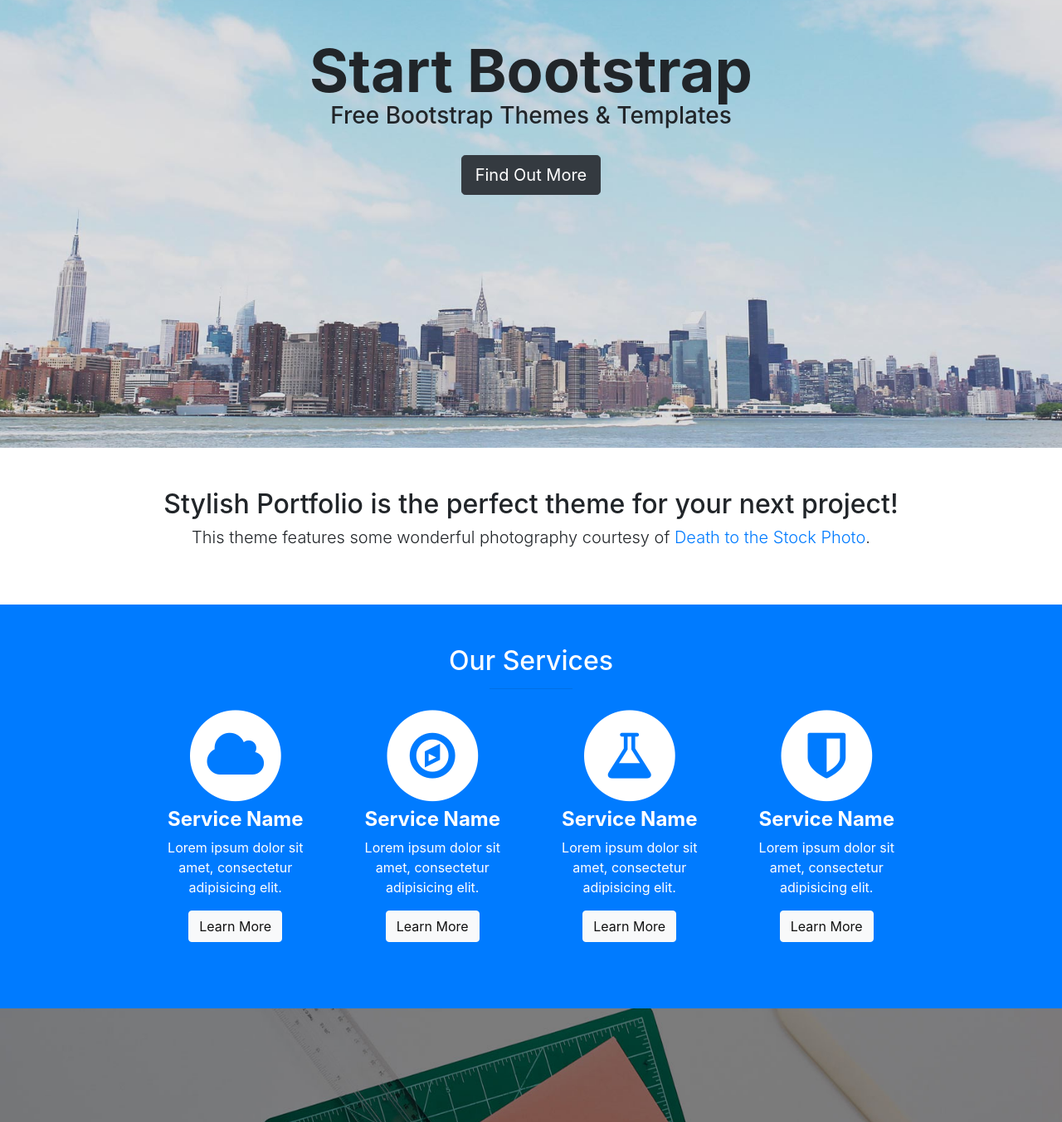
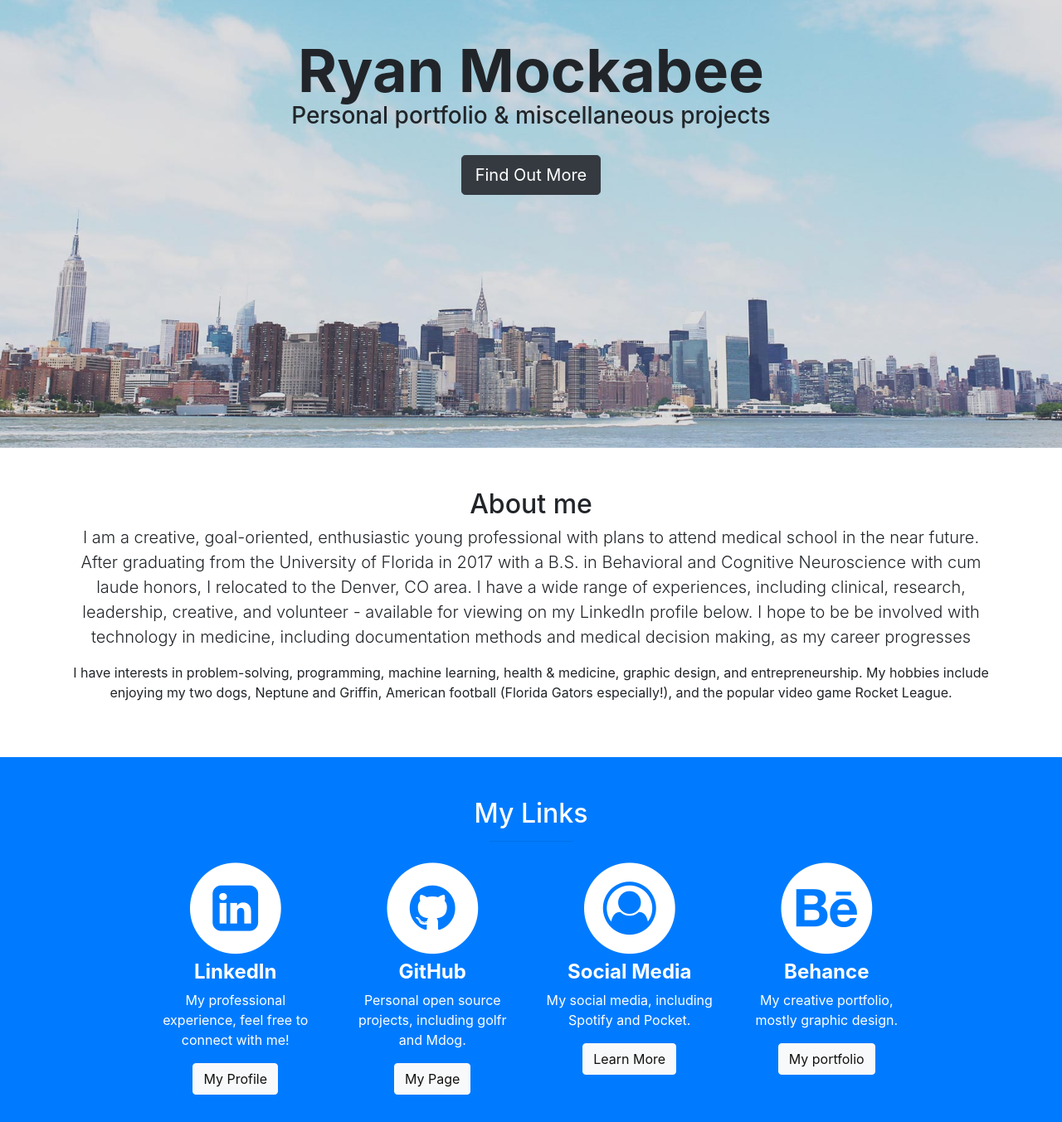
Before and after one commit to ryanmockabee/ryanmockabee.github.io, a website with bundled scripts: page index.html in a window 1280 px wide. Shown: the part 260-1613 px from the top of the page at 83% size. Built offline with nearby package versions, Linux system fonts and the light colour scheme.

Commit message:
Template Edits 1
Updated Template initial fixes

```diff
--- a/index.html
+++ b/index.html
@@ -7,8 +7,8 @@
     <meta name="viewport" content="width=device-width, initial-scale=1, shrink-to-fit=no">
     <meta name="description" content="">
     <meta name="author" content="">
-
-    <title>Stylish Portfolio - Start Bootstrap Template</title>
+    <link rel="icon" href="img/favicon.ico">
+    <title>Ryan Mockabee</title>
 
     <!-- Bootstrap Core CSS -->
     <link href="vendor/bootstrap/css/bootstrap.min.css" rel="stylesheet">
@@ -33,16 +33,16 @@
           <i class="fa fa-times"></i>
         </a>
         <li class="sidebar-brand">
-          <a class="js-scroll-trigger" href="#top">Start Bootstrap</a>
+          <a class="js-scroll-trigger" href="#top">Ryan Mockabee</a>
         </li>
         <li>
           <a class="js-scroll-trigger" href="#top">Home</a>
         </li>
         <li>
-          <a class="js-scroll-trigger" href="#about">About</a>
+          <a class="js-scroll-trigger" href="#about">About me</a>
         </li>
         <li>
-          <a class="js-scroll-trigger" href="#services">Services</a>
+          <a class="js-scroll-trigger" href="#services">My links</a>
         </li>
         <li>
           <a class="js-scroll-trigger" href="#portfolio">Portfolio</a>
@@ -56,8 +56,8 @@
     <!-- Header -->
     <header class="header" id="top">
       <div class="text-vertical-center">
-        <h1>Start Bootstrap</h1>
-        <h3>Free Bootstrap Themes &amp; Templates</h3>
+        <h1>Ryan Mockabee</h1>
+        <h3>Personal portfolio &amp; miscellaneous projects</h3>
         <br>
         <a href="#about" class="btn btn-dark btn-lg js-scroll-trigger">Find Out More</a>
       </div>
@@ -66,9 +66,9 @@
     <!-- About -->
     <section id="about" class="about">
       <div class="container text-center">
-        <h2>Stylish Portfolio is the perfect theme for your next project!</h2>
-        <p class="lead">This theme features some wonderful photography courtesy of
-          <a target="_blank" href="http://join.deathtothestockphoto.com/">Death to the Stock Photo</a>.</p>
+        <h2>About me</h2>
+        <p class="lead">I am a creative, goal-oriented, enthusiastic young professional with plans to attend medical school in the near future. After graduating from the University of Florida in 2017 with a B.S. in Behavioral and Cognitive Neuroscience with cum laude honors, I relocated to the Denver, CO area. I have a wide range of experiences, including clinical, research, leadership, creative, and volunteer - available for viewing on my LinkedIn profile below. I hope to be be involved with technology in medicine, including documentation methods and medical decision making, as my career progresses</p>
+        <p> I have interests in problem-solving, programming, machine learning, health &amp; medicine, graphic design, and entrepreneurship. My hobbies include enjoying my two dogs, Neptune and Griffin, American football (Florida Gators especially!), and the popular video game Rocket League.
       </div>
       <!-- /.container -->
     </section>
@@ -78,19 +78,45 @@
       <div class="container">
         <div class="row text-center">
           <div class="col-lg-10 mx-auto">
-            <h2>Our Services</h2>
+            <h2>My Links</h2>
             <hr class="small">
             <div class="row">
               <div class="col-md-3 col-sm-6">
                 <div class="service-item">
                   <span class="fa-stack fa-4x">
                     <i class="fa fa-circle fa-stack-2x"></i>
-                    <i class="fa fa-cloud fa-stack-1x text-primary"></i>
+                    <i class="fa fa-linkedin-square fa-stack-1x text-primary"></i>
                   </span>
                   <h4>
-                    <strong>Service Name</strong>
+                    <strong>LinkedIn</strong>
                   </h4>
-                  <p>Lorem ipsum dolor sit amet, consectetur adipisicing elit.</p>
+                  <p>My professional experience, feel free to connect with me!</p>
+                  <a href="https://www.linkedin.com/in/ryanmockabee/" class="btn btn-light">My Profile</a>
+                </div>
+              </div>
+              <div class="col-md-3 col-sm-6">
+                <div class="service-item">
+                  <span class="fa-stack fa-4x">
+                    <i class="fa fa-circle fa-stack-2x"></i>
+                    <i class="fa fa-github fa-stack-1x text-primary"></i>
+                  </span>
+                  <h4>
+                    <strong>GitHub</strong>
+                  </h4>
+                  <p>Personal open source projects, including golfr and Mdog.</p>
+                  <a href="https://github.com/ryanmockabee" class="btn btn-light">My Page</a>
+                </div>
+              </div>
+              <div class="col-md-3 col-sm-6">
+                <div class="service-item">
+                  <span class="fa-stack fa-4x">
+                    <i class="fa fa-circle fa-stack-2x"></i>
+                    <i class="fa fa-user-circle-o fa-stack-1x text-primary"></i>
+                  </span>
+                  <h4>
+                    <strong>Social Media</strong>
+                  </h4>
+                  <p>My social media, including Spotify and Pocket.</p>
                   <a href="#" class="btn btn-light">Learn More</a>
                 </div>
               </div>
@@ -98,39 +124,13 @@
                 <div class="service-item">
                   <span class="fa-stack fa-4x">
                     <i class="fa fa-circle fa-stack-2x"></i>
-                    <i class="fa fa-compass fa-stack-1x text-primary"></i>
+                    <i class="fa fa-behance fa-stack-1x text-primary"></i>
                   </span>
                   <h4>
-                    <strong>Service Name</strong>
+                    <strong>Behance</strong>
                   </h4>
-                  <p>Lorem ipsum dolor sit amet, consectetur adipisicing elit.</p>
-                  <a href="#" class="btn btn-light">Learn More</a>
-                </div>
-              </div>
-              <div class="col-md-3 col-sm-6">
-                <div class="service-item">
-                  <span class="fa-stack fa-4x">
-                    <i class="fa fa-circle fa-stack-2x"></i>
-                    <i class="fa fa-flask fa-stack-1x text-primary"></i>
-                  </span>
-                  <h4>
-                    <strong>Service Name</strong>
-                  </h4>
-                  <p>Lorem ipsum dolor sit amet, consectetur adipisicing elit.</p>
-                  <a href="#" class="btn btn-light">Learn More</a>
-                </div>
-              </div>
-              <div class="col-md-3 col-sm-6">
-                <div class="service-item">
-                  <span class="fa-stack fa-4x">
-                    <i class="fa fa-circle fa-stack-2x"></i>
-                    <i class="fa fa-shield fa-stack-1x text-primary"></i>
-                  </span>
-                  <h4>
-                    <strong>Service Name</strong>
-                  </h4>
-                  <p>Lorem ipsum dolor sit amet, consectetur adipisicing elit.</p>
-                  <a href="#" class="btn btn-light">Learn More</a>
+                  <p>My creative portfolio, mostly graphic design.</p>
+                  <a href="https://www.behance.net/ryanmockabee" class="btn btn-light">My portfolio</a>
                 </div>
               </div>
             </div>
@@ -206,54 +206,28 @@
       </div>
     </aside>
 
-    <!-- Map -->
-    <section id="contact" class="map">
-      <iframe width="100%" height="100%" frameborder="0" scrolling="no" marginheight="0" marginwidth="0" src="https://maps.google.com/maps?f=q&amp;source=s_q&amp;hl=en&amp;geocode=&amp;q=Twitter,+Inc.,+Market+Street,+San+Francisco,+CA&amp;aq=0&amp;oq=twitter&amp;sll=28.659344,-81.187888&amp;sspn=0.128789,0.264187&amp;ie=UTF8&amp;hq=Twitter,+Inc.,+Market+Street,+San+Francisco,+CA&amp;t=m&amp;z=15&amp;iwloc=A&amp;output=embed"></iframe>
-      <br/>
-      <small>
-        <a href="https://maps.google.com/maps?f=q&amp;source=embed&amp;hl=en&amp;geocode=&amp;q=Twitter,+Inc.,+Market+Street,+San+Francisco,+CA&amp;aq=0&amp;oq=twitter&amp;sll=28.659344,-81.187888&amp;sspn=0.128789,0.264187&amp;ie=UTF8&amp;hq=Twitter,+Inc.,+Market+Street,+San+Francisco,+CA&amp;t=m&amp;z=15&amp;iwloc=A"></a>
-      </small>
-    </section>
-
     <!-- Footer -->
     <footer>
       <div class="container">
         <div class="row">
           <div class="col-lg-10 mx-auto text-center">
             <h4>
-              <strong>Start Bootstrap</strong>
+              <strong>Ryan Mockabee</strong>
             </h4>
-            <p>3481 Melrose Place
-              <br>Beverly Hills, CA 90210</p>
+            <p>Lakewood, CO</p>
             <ul class="list-unstyled">
               <li>
                 <i class="fa fa-phone fa-fw"></i>
-                (123) 456-7890</li>
+                Please arrange time for calling via e-mail.</li>
               <li>
                 <i class="fa fa-envelope-o fa-fw"></i>
-                <a href="mailto:name@example.com">name@example.com</a>
+                <a href="mailto:ryanmockabee@aol.com">ryanmockabee@aol.com</a>
               </li>
             </ul>
             <br>
-            <ul class="list-inline">
-              <li class="list-inline-item">
-                <a href="#">
-                  <i class="fa fa-facebook fa-fw fa-3x"></i>
-                </a>
-              </li>
-              <li class="list-inline-item">
-                <a href="#">
-                  <i class="fa fa-twitter fa-fw fa-3x"></i>
-                </a>
-              </li>
-              <li class="list-inline-item">
-                <a href="#">
-                  <i class="fa fa-dribbble fa-fw fa-3x"></i>
-                </a>
-              </li>
-            </ul>
             <hr class="small">
-            <p class="text-muted">Copyright &copy; Your Website 2017</p>
+            <p class="text-muted">Copyright &copy; Ryan Mockabee 2017 <br>
+            This site is open source! <a href="https://github.com/ryanmockabee/ryanmockabee.github.io">View it here.</a></p>
           </div>
         </div>
       </div>
```
Also changed, not shown: img/favicon.ico (added).
